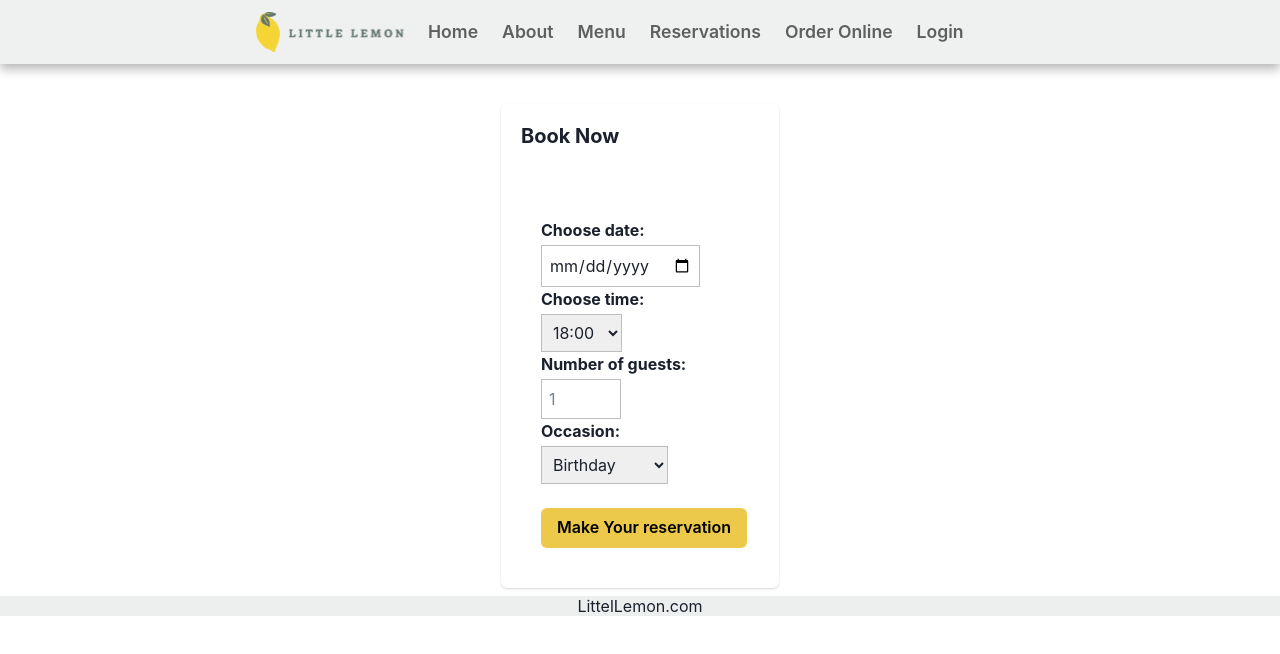
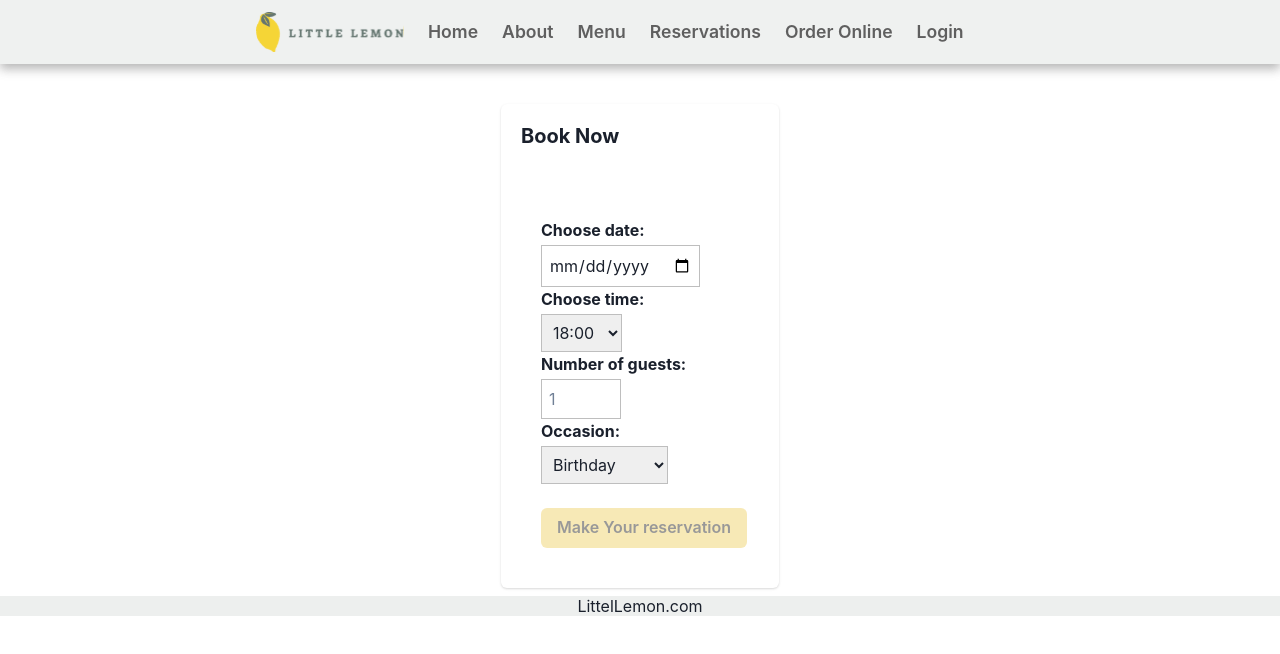
Before and after one commit to abas1200/capstone, a React (Create React App) app: page /booking in a window 1280 px wide. Shown: the top 654 px of the page. Built offline with nearby package versions, Linux system fonts and the light colour scheme.

Commit message:
update reservation button

```diff
--- a/src/pages/BookingPage.js
+++ b/src/pages/BookingPage.js
@@ -13,9 +13,9 @@ import "./style.css";
 const BookingForm = ({ availableTimes, onChangeDate, onSubmit }) => {
   const [formData, setFormData] = useState({
     resDate: "",
-    resTime: "",
+    resTime: "18:00",
     guests: "",
-    occasion: "",
+    occasion: "Birthday",
   });
 
   function handleChange(event) {
@@ -73,7 +73,11 @@ const BookingForm = ({ availableTimes, onChangeDate, onSubmit }) => {
       </select>
       <br />
       <br />
-      <Button colorScheme="yellow" onClick={(e) => onSubmit(formData)}>
+      <Button
+        colorScheme="yellow"
+        onClick={(e) => onSubmit(formData)}
+        isDisabled={Object.values(formData).filter((v) => v == "").length > 0}
+      >
         Make Your reservation
       </Button>
     </form>
```
